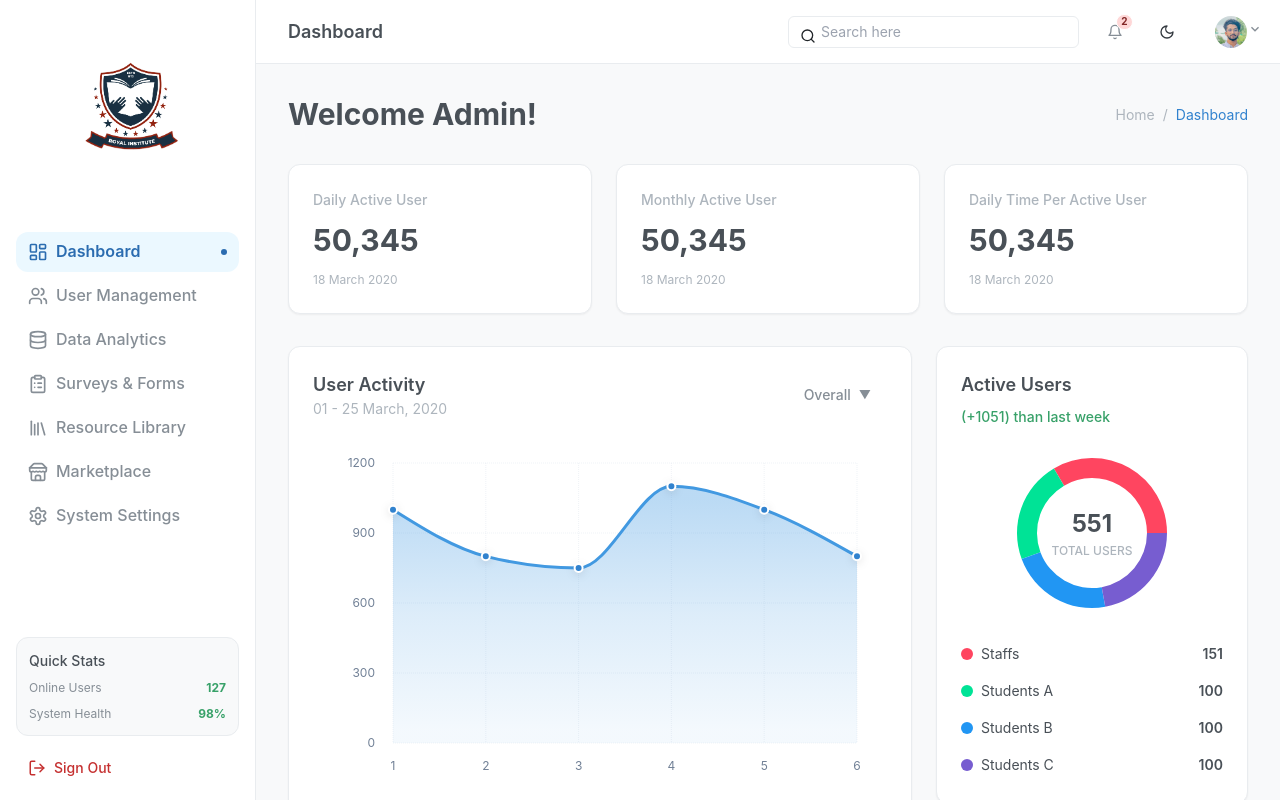
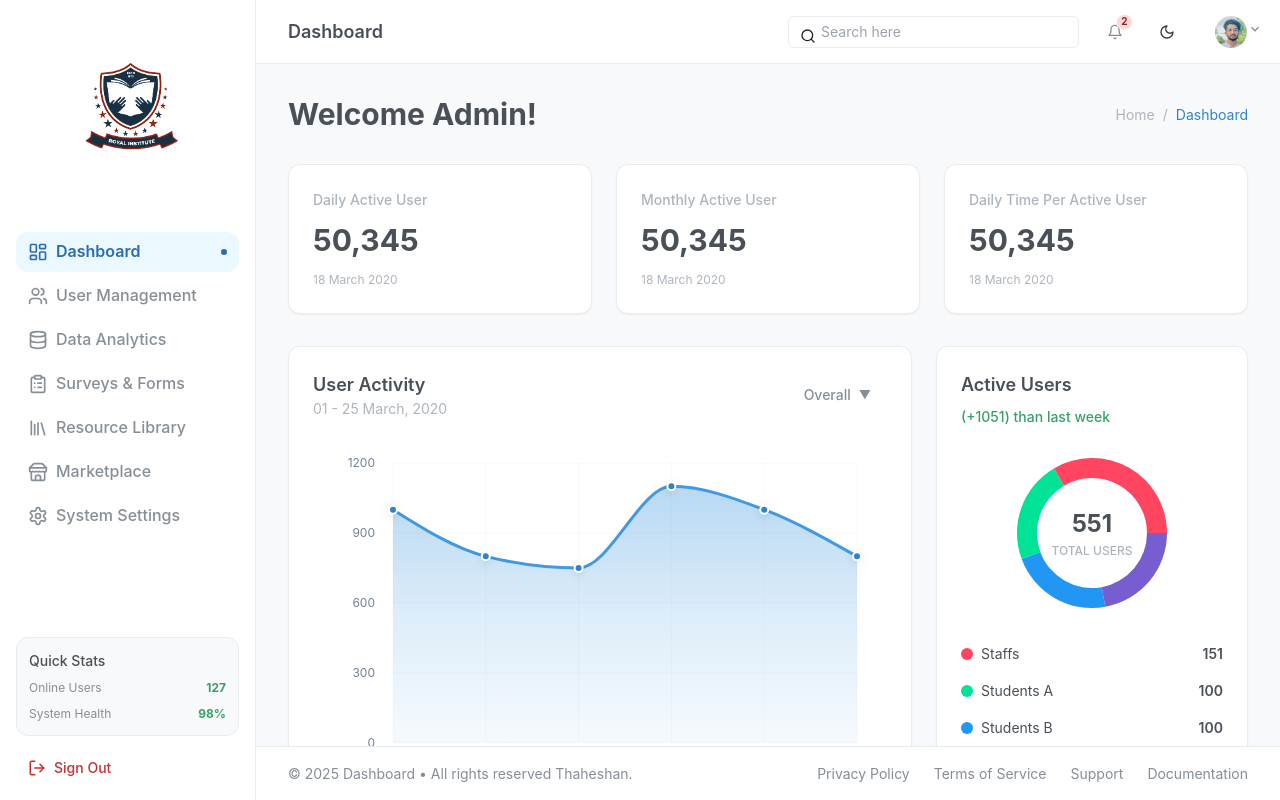
Before and after one commit to thaheshan/Learning_Management_System, a React (Vite) app in the folder my-app/: page / in a window 1280 px wide. Shown: the top 800 px of the page. Built offline with nearby package versions, Linux system fonts and the light colour scheme; the HTML template or start-up script is replaced by a standard one.

Commit message:
updated
updated

```diff
--- a/my-app/src/App.tsx
+++ b/my-app/src/App.tsx
@@ -1,7 +1,7 @@
 import { ChakraProvider, Box } from '@chakra-ui/react';
 import { useState } from 'react';
 import Dashboard from './components/Dashboard';
-// import Footer from './components/Footer';
+import Footer from './components/Footer';
 import Sidebar from './components/Sidebar';
 import TopBar from './components/TopBar';
 import { chartData, defaultNotifications, pieData, recentUsers } from './utils/data';
@@ -25,7 +25,7 @@ function App() {
           />
         )}
 
-        {/* <Footer /> */}
+        <Footer />
       </Box>
     </ChakraProvider>
   );
```
Also changed, not shown: my-app/package.json (+5 -6 lines).
